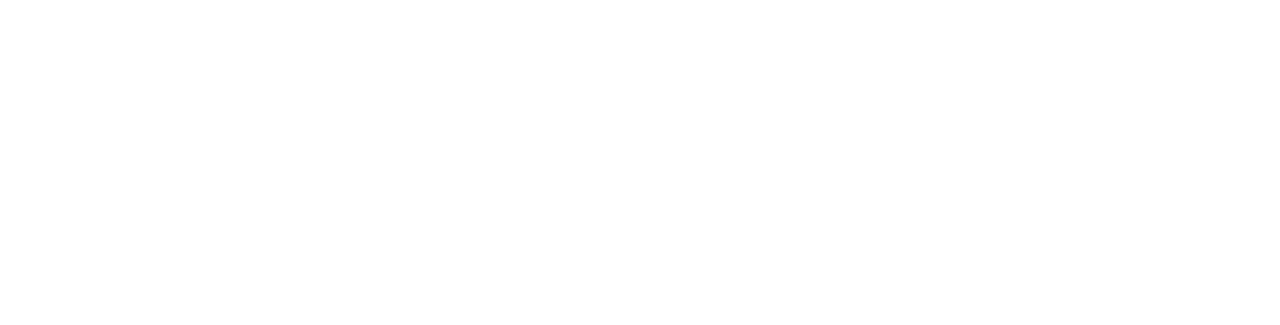
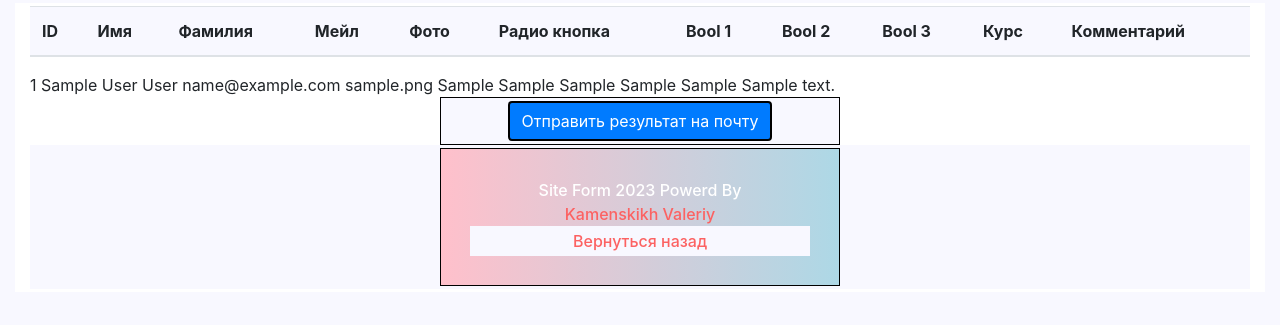
Before and after one commit to neon4on/Site-Form-2023, a PHP site: page / in a window 1280 px wide. Before the commit the part shown is empty. Shown: the top 325 px of the page. Run offline with PHP 8.4, Linux system fonts and the light colour scheme; tables that the repository leaves empty or names only in its code hold one stand-in row (values such as "Sample post"); lists and menus that the app fills with data are empty.

Commit message:
Add files via upload

```diff
--- a/index.php
+++ b/index.php
@@ -1,3 +1,15 @@
+<!DOCTYPE html>
+<html lang="en">
+<head>
+  <meta charset="UTF-8">
+  <meta http-equiv="X-UA-Compatible" content="IE=edge">
+  <meta name="viewport" content="width=device-width, initial-scale=1.0">
+  <link rel="stylesheet" href="style.css">
+  <link rel="stylesheet" href="https://maxcdn.bootstrapcdn.com/bootstrap/4.0.0/css/bootstrap.min.css" integrity="sha384-Gn5384xqQ1aoWXA+058RXPxPg6fy4IWvTNh0E263XmFcJlSAwiGgFAW/dAiS6JXm" crossorigin="anonymous">
+  <script src="https://maxcdn.bootstrapcdn.com/bootstrap/4.0.0/js/bootstrap.min.js" integrity="sha384-JZR6Spejh4U02d8jOt6vLEHfe/JQGiRRSQQxSfFWpi1MquVdAyjUar5+76PVCmYl" crossorigin="anonymous"></script>
+  <title>Результат</title>
+</head>
+<body>
 <?php
 $host = 'localhost';  // Хост, у нас все локально
 $user = 'root1';    // Имя созданного вами пользователя
@@ -29,7 +41,7 @@ if(isset($_POST['submit'])){
     $run = mysqli_query($link, $query);
 
     if($run){
-      echo "Form submitted seccessfully";
+      echo "Form submitted seccessfully <br>";
     }
     else{
       echo "Form not submitted";
@@ -41,3 +53,43 @@ if(isset($_POST['submit'])){
   }
 }
 ?>
+<table class="table">
+  <thead>
+    <tr>
+      <th scope="col">ID</th>
+      <th scope="col">Имя</th>
+      <th scope="col">Фамилия</th>
+      <th scope="col">Мейл</th>
+      <th scope="col">Фото</th>
+      <th scope="col">Радио кнопка</th>
+      <th scope="col">Bool 1</th>
+      <th scope="col">Bool 2</th>
+      <th scope="col">Bool 3</th>
+      <th scope="col">Курс</th>
+      <th scope="col">Комментарий</th>
+    </tr>
+  </thead>
+  <tbody>
+  </tbody>
+</table>
+<?php
+      $sql = mysqli_query($link, 'SELECT `id`, `name`, `surname`, `email`, `fileImg`, `Radios`, `CheckPrograming`, `CheckBusiness`, `CheckCook`, `CheckSelect`, `message` FROM `users`');
+
+      while ($result = mysqli_fetch_array($sql)) {
+        echo "{$result['id']} {$result['name']} {$result['surname']} {$result['email']} {$result['fileImg']} {$result['Radios']} {$result['CheckPrograming']} {$result['CheckBusiness']} {$result['CheckCook']} {$result['CheckSelect']} {$result['message']}<br>";
+      }
+?>
+<form action= "index.php" method= "GET">
+  <input type="submit" value="Отправить результат на почту" class="btn btn-primary "/>
+</form>
+<section id="copy-right">
+			<div class="copy-right-sec">
+				<a>Site Form 2023 Powerd By</a><br>
+        <a href="https://github.com/neon4on">Kamenskikh Valeriy</a>
+        <div class="navigation">
+          <a href="index.html">Вернуться назад</a>
+        </div>
+			</div>
+	</section>
+</body>
+</html>
```
Also changed, not shown: index.html (+7 -3 lines).
